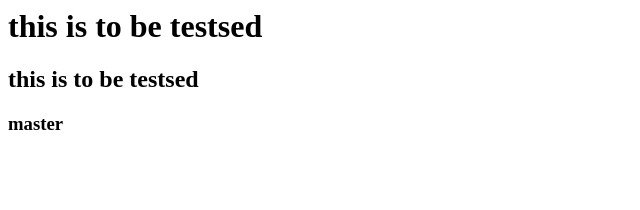
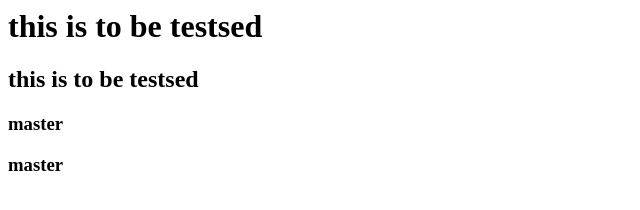
Before and after one commit to robinnikki1/robin, a plain HTML site: page testwork/index.html in a window 1280 px wide. Shown: the full height of the page, 0-640 px from the left. Drawn offline with Linux system fonts and the light colour scheme.

Commit message:
Update index.html

```diff
--- a/testwork/index.html
+++ b/testwork/index.html
@@ -1,3 +1,4 @@
 <h1> this is to be testsed</h1>
 <h2> this is to be testsed</h1>
 <h3> master</h1>
+<h3> master</h1>
```
